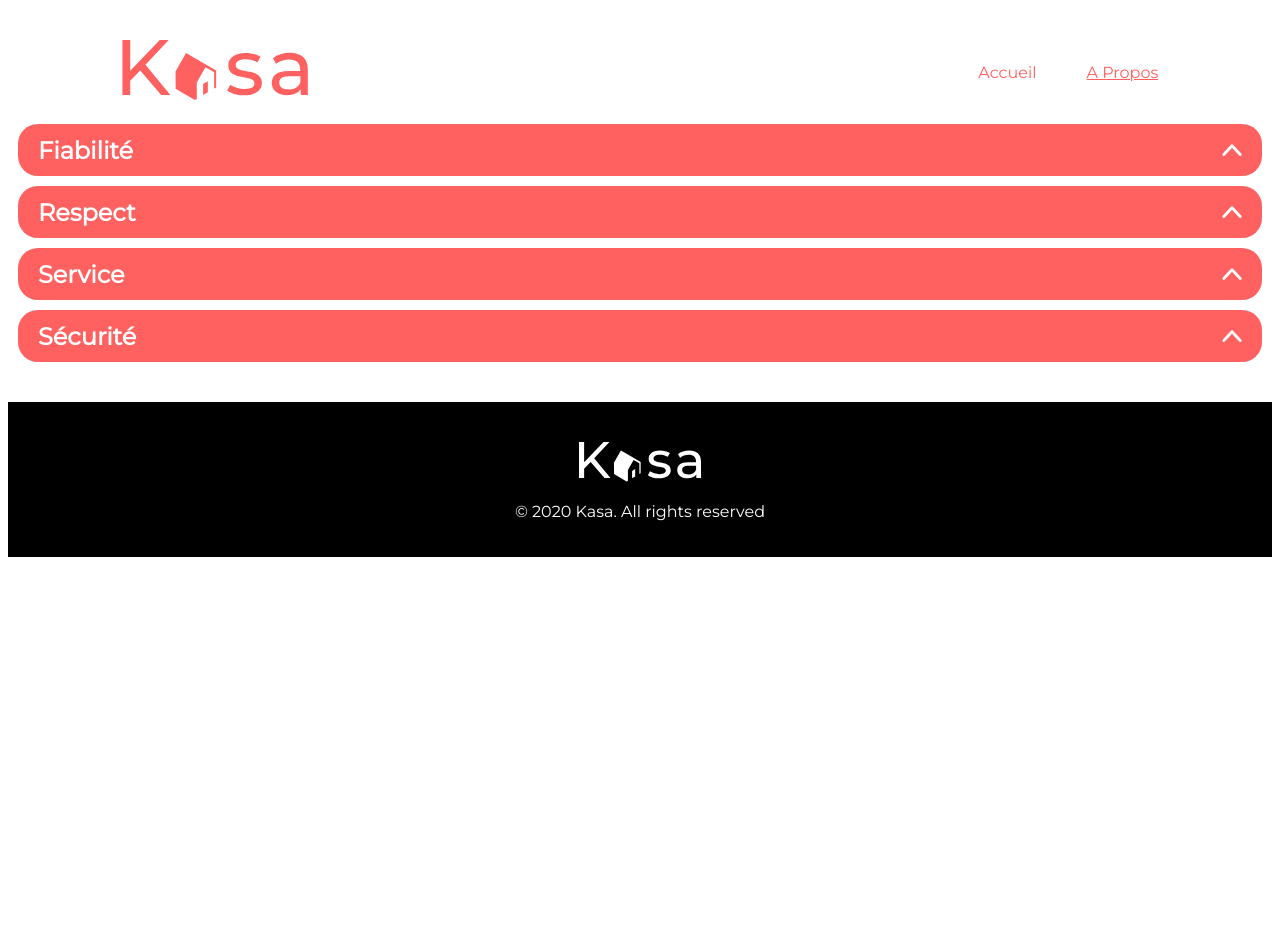
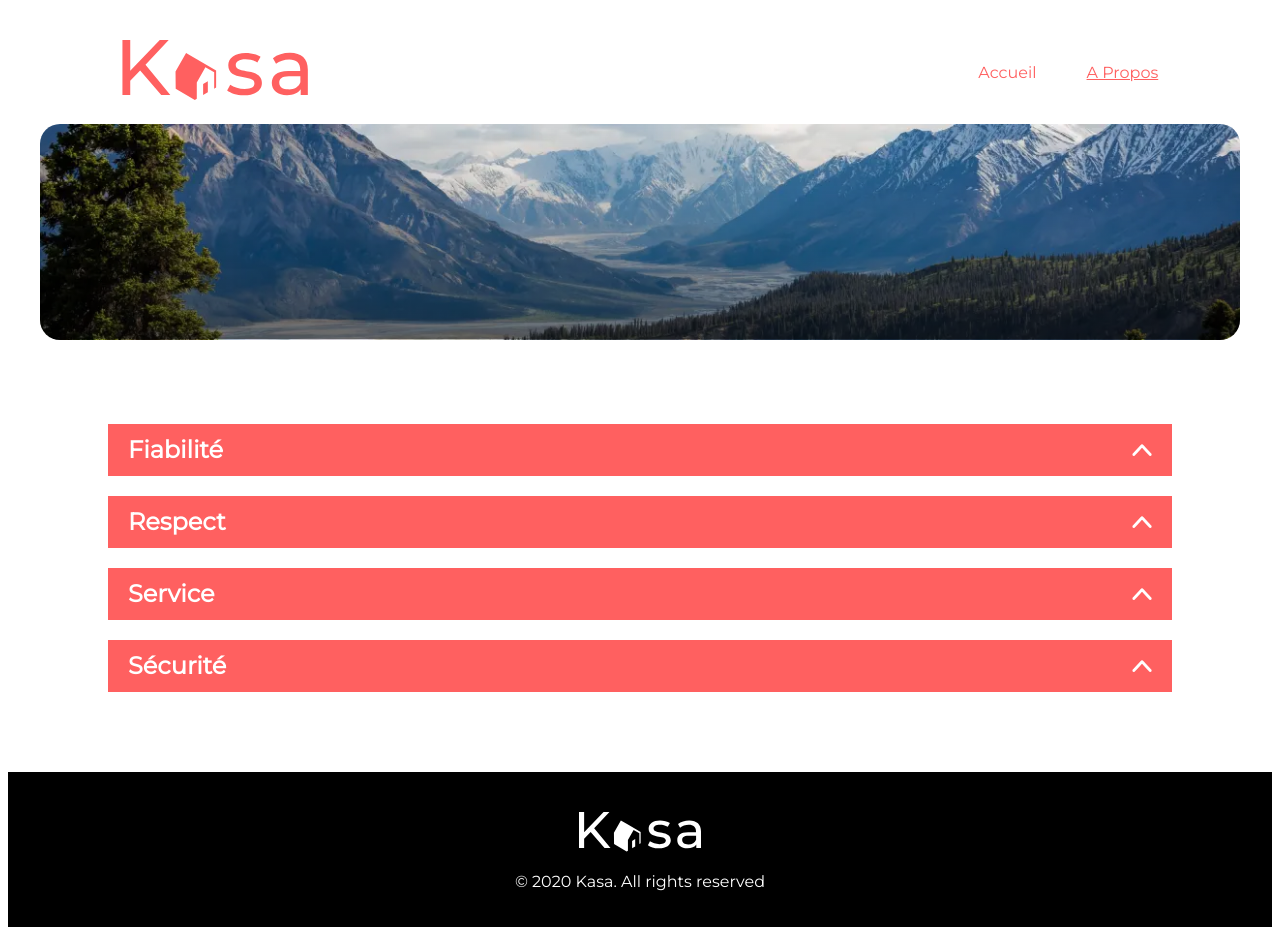
Before and after one commit to A-Pogam/Kasa, a React (Create React App) app: page /about in a window 1280 px wide. Before the commit the page ends 800 px from the top, so only its background shows below. Built offline with nearby package versions, Linux system fonts and the light colour scheme.

Commit message:
created and finished about page scss

```diff
--- a/src/pages/about.jsx
+++ b/src/pages/about.jsx
@@ -1,13 +1,18 @@
+import Banner from "../components/banner";
+import aboutBannerImg from "../assets/bannerAbout.webp";
 import Collapse from "../components/Collapse";
 import '../styles/pages/about.scss';
 
 const CollapseAbout = () => {
   return (
-    <div>
-      <Collapse title="Fiabilité" />
-      <Collapse title="Respect" />
-      <Collapse title="Service" />
-      <Collapse title="Sécurité" />
+    <div className="home-about">
+      <Banner imgSrc={aboutBannerImg} alt="Bannière Accueil" />
+      <div className="collapse-about">
+        <Collapse title="Fiabilité" />
+        <Collapse title="Respect" />
+        <Collapse title="Service" />
+        <Collapse title="Sécurité" />
+      </div>
     </div>
   );
 };
--- a/src/styles/pages/about.scss
+++ b/src/styles/pages/about.scss
@@ -1,3 +1,7 @@
+.collapse-about {
+    margin: 80px;
+
+
     .collapse {
         width: 100%;
 
@@ -21,8 +25,7 @@
         align-items: center;
         padding: 0 20px;
         cursor: pointer;
-      border-radius: 20px;
-      margin: 10px;
+        margin: 20px;
         }
 
         .collapse-icon {
@@ -38,3 +41,4 @@
         }
         }
     }
+}
--- a/src/styles/pages/home.scss
+++ b/src/styles/pages/home.scss
@@ -64,7 +64,7 @@
   margin-top: 20px;
   margin-bottom: 20px;
   position: relative;
-  width: 88%;
+  width: 95%;
   margin-left: auto;
   margin-right: auto;
 
```
Lines whose indentation alone changed are shown as unchanged.
